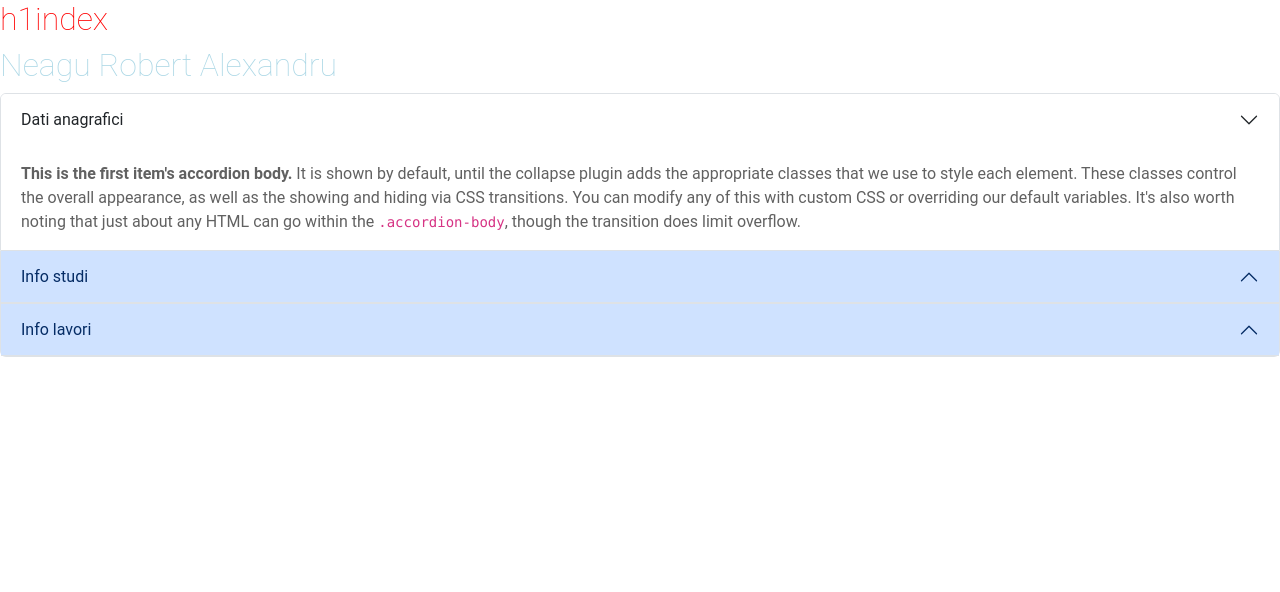
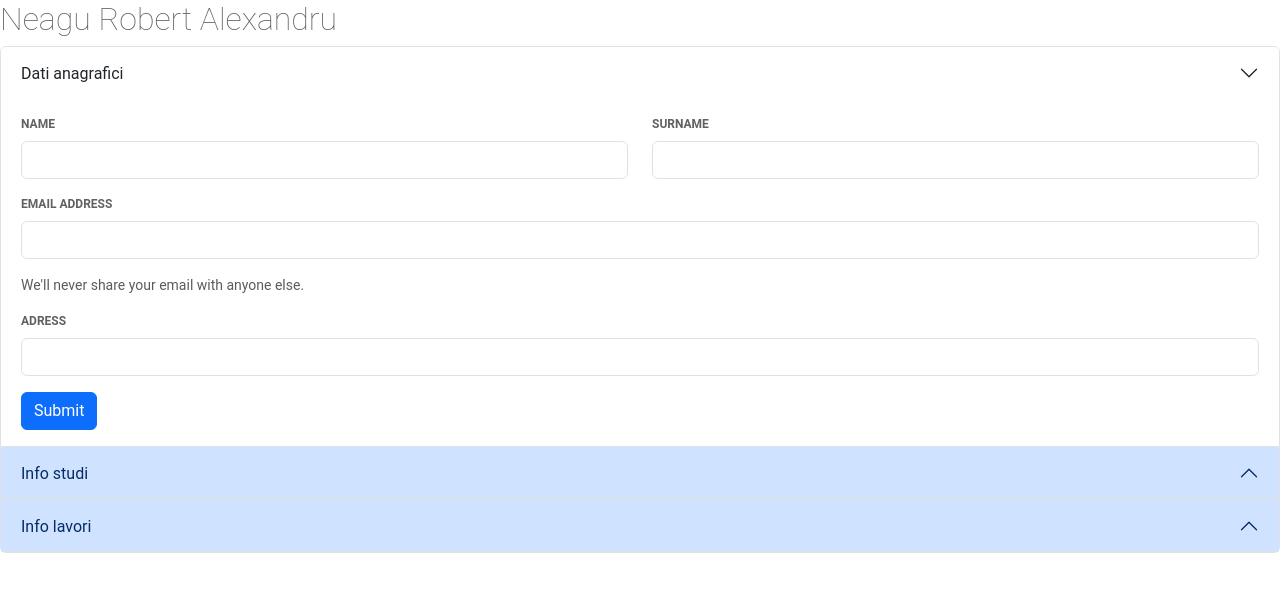
Before and after one commit to NeaguRobertAlexandru31/angular-03, an Angular app: page / in a window 1280 px wide. Shown: the top 592 px of the page. Built offline with nearby package versions, Linux system fonts and the light colour scheme.

Commit message:
created-form

```diff
--- a/src/app/app.component.css
+++ b/src/app/app.component.css
@@ -1,6 +1,3 @@
-h1{
-    color: lightblue;
-}
 
 
 /*
--- a/src/app/app.component.html
+++ b/src/app/app.component.html
@@ -3,41 +3,76 @@
 
   <div class="accordion-item">
     <h2 class="accordion-header">
-        <button class="accordion-button" type="button"
-                (click)="toggleSezione('datiAnagrafici')"
+      <button class="accordion-button" type="button" (click)="toggleSezione('datiAnagrafici')"
         [class.collapsed]="datiAnagrafici">
         Dati anagrafici
       </button>
     </h2>
     <div id="collapseOne" class="accordion-collapse collapse" [class.show]="datiAnagrafici">
       <div class="accordion-body">
-          <strong>This is the first item's accordion body.</strong> It is shown by default, until the collapse plugin adds the appropriate classes that we use to style each element. These classes control the overall appearance, as well as the showing and hiding via CSS transitions. You can modify any of this with custom CSS or overriding our default variables. It's also worth noting that just about any HTML can go within the <code>.accordion-body</code>, though the transition does limit overflow.
+        <form>
+          <div class="row">
+            <div class="col">
+              <div class="mb-3">
+                <label for="exampleInputName" class="form-label">Name</label>
+                <input type="text" class="form-control" id="exampleInputName">
+              </div>
+            </div>
+            <div class="col">
+              <div class="mb-3">
+                <label for="exampleInputSurname" class="form-label">Surname</label>
+                <input type="text" class="form-control" id="exampleInputSurname">
+              </div>
+            </div>
+          </div>
+          <div class="mb-3">
+            <label for="exampleInputEmail1" class="form-label">Email address</label>
+            <input type="email" class="form-control" id="exampleInputEmail1" aria-describedby="emailHelp">
+            <div id="emailHelp" class="form-text">We'll never share your email with anyone else.</div>
+          </div>
+          <div class="mb-3">
+            <label for="exampleInputAdress" class="form-label">Adress</label>
+            <input type="text" class="form-control" id="exampleInputAdress">
+          </div>
+
+          <button type="submit" class="btn btn-primary">Submit</button>
+        </form>
       </div>
     </div>
   </div>
 
   <div class="accordion-item">
     <h2 class="accordion-header">
-        <button class="accordion-button collapsed" type="button" (click)="toggleSezione('infoStudi')" [class.collapsed]="infoStudi">
+      <button class="accordion-button collapsed" type="button" (click)="toggleSezione('infoStudi')"
+        [class.collapsed]="infoStudi">
         Info studi
       </button>
     </h2>
     <div id="collapseTwo" class="accordion-collapse collapse" [class.show]="infoStudi">
       <div class="accordion-body">
-          <strong>This is the second item's accordion body.</strong> It is hidden by default, until the collapse plugin adds the appropriate classes that we use to style each element. These classes control the overall appearance, as well as the showing and hiding via CSS transitions. You can modify any of this with custom CSS or overriding our default variables. It's also worth noting that just about any HTML can go within the <code>.accordion-body</code>, though the transition does limit overflow.
+        <strong>This is the second item's accordion body.</strong> It is hidden by default, until the collapse plugin
+        adds the appropriate classes that we use to style each element. These classes control the overall appearance, as
+        well as the showing and hiding via CSS transitions. You can modify any of this with custom CSS or overriding our
+        default variables. It's also worth noting that just about any HTML can go within the
+        <code>.accordion-body</code>, though the transition does limit overflow.
       </div>
     </div>
   </div>
 
   <div class="accordion-item">
     <h2 class="accordion-header">
-        <button class="accordion-button collapsed" type="button" (click)="toggleSezione('infoLavori')" [class.collapsed]="infoLavori">
+      <button class="accordion-button collapsed" type="button" (click)="toggleSezione('infoLavori')"
+        [class.collapsed]="infoLavori">
         Info lavori
       </button>
     </h2>
     <div id="collapseThree" class="accordion-collapse collapse" [class.show]="infoLavori">
       <div class="accordion-body">
-          <strong>This is the third item's accordion body.</strong> It is hidden by default, until the collapse plugin adds the appropriate classes that we use to style each element. These classes control the overall appearance, as well as the showing and hiding via CSS transitions. You can modify any of this with custom CSS or overriding our default variables. It's also worth noting that just about any HTML can go within the <code>.accordion-body</code>, though the transition does limit overflow.
+        <strong>This is the third item's accordion body.</strong> It is hidden by default, until the collapse plugin
+        adds the appropriate classes that we use to style each element. These classes control the overall appearance, as
+        well as the showing and hiding via CSS transitions. You can modify any of this with custom CSS or overriding our
+        default variables. It's also worth noting that just about any HTML can go within the
+        <code>.accordion-body</code>, though the transition does limit overflow.
       </div>
     </div>
   </div>
--- a/src/index.html
+++ b/src/index.html
@@ -14,8 +14,7 @@
 </head>
 
 <body>
-  <h1>h1index</h1>
-  <app-root></app-root>
+  <app-root>Caricamento</app-root>
 </body>
 
 </html>
--- a/src/styles.css
+++ b/src/styles.css
@@ -1,8 +1,4 @@
 /* Global Styles */
-h1{
-  color: red;
-}
-
 .verde{
   color: lime;
 }
```
Lines whose indentation alone changed are shown as unchanged.
